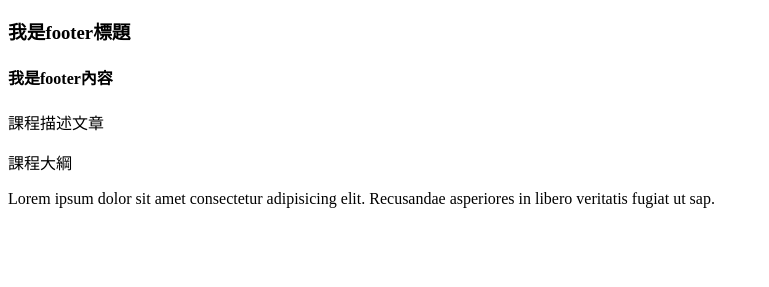
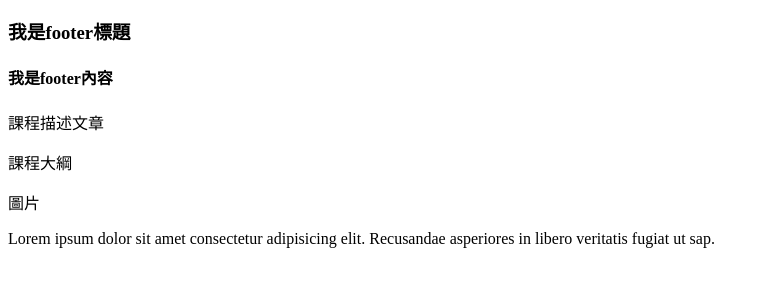
Before and after one commit to HSNM2/git-tutorial, a website: page index.html in a window 1280 px wide. Shown: the part 119-406 px from the top of the page, without its empty margins (0-769 px from the left). Drawn offline with Linux system fonts and the light colour scheme.

Commit message:
feat: 新增圖片

```diff
--- a/index.html
+++ b/index.html
@@ -21,6 +21,7 @@
   <h4>我是footer內容</h4>
   <p>課程描述文章</p>
   <p>課程大綱</p>
+  <p>圖片</p>
   <footer>Lorem ipsum dolor sit amet consectetur adipisicing elit. Recusandae asperiores in libero veritatis fugiat ut
     sap.</footer>
 </body>
```
